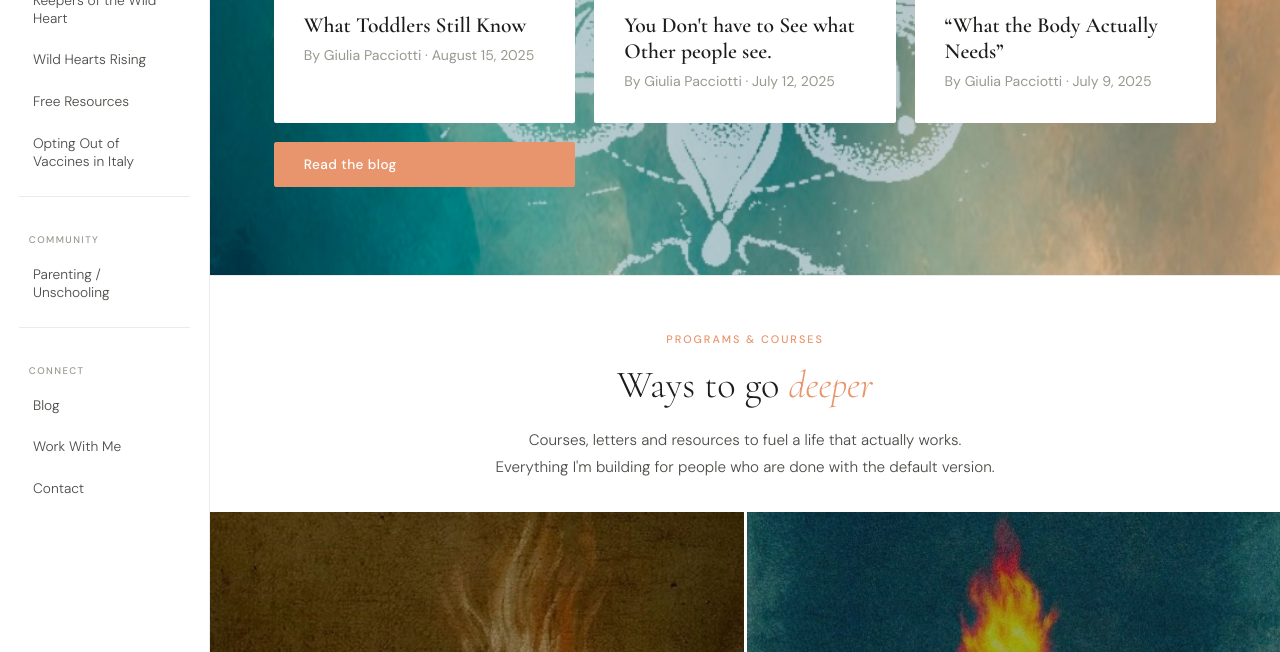
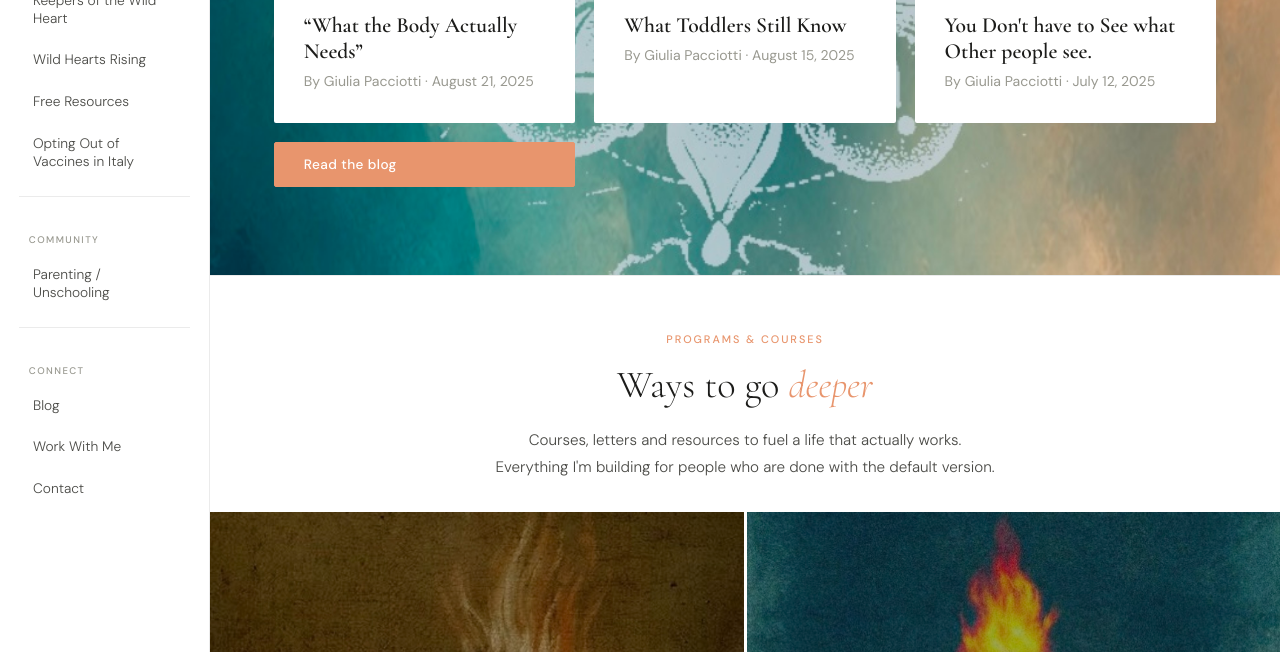
Before and after one commit to Blubell26/giuliapacciotti.com, a Jekyll site: the page built from index.html, in a window 1280 px wide and 900 px high, scrolled down 521 px, cut to the strip 248-900 px from the top of the window. Built offline with Jekyll 4.4.1, drawn with Linux system fonts in a browser that asks for light colours.

Commit message:
Update 2025-08-21-what-the-body-needs.md

```diff
--- a/_posts/2025-08-21-what-the-body-needs.md
+++ b/_posts/2025-08-21-what-the-body-needs.md
@@ -2,7 +2,7 @@
 layout: post
 title: “What the Body Actually Needs”
 description: We talk about health as if it were a problem to be solved. But the body is not waiting for the right supplement or the perfect protocol. It is waiting for the conditions it was built for. On nourishment, rest, light, and what we keep forgetting to give ourselves.
-date: 2025-07-09
+date: 2025-08-21
 image: images/post16-hero.png
 thumb: images/post16-thumb.png
 ---
```
